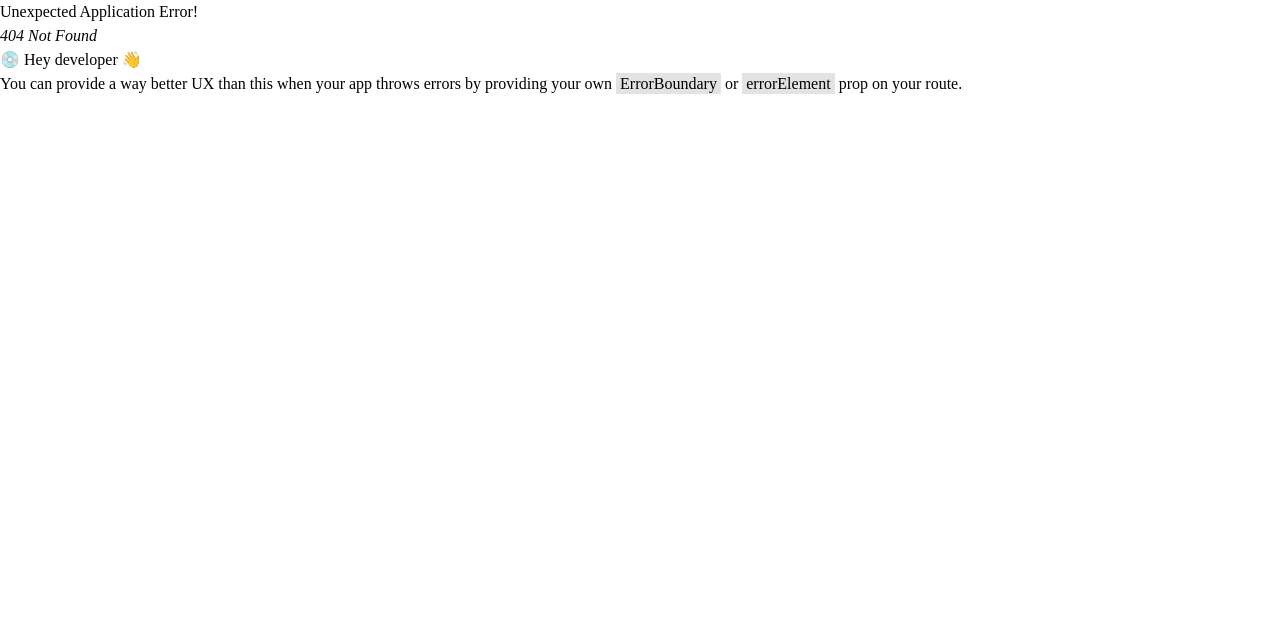
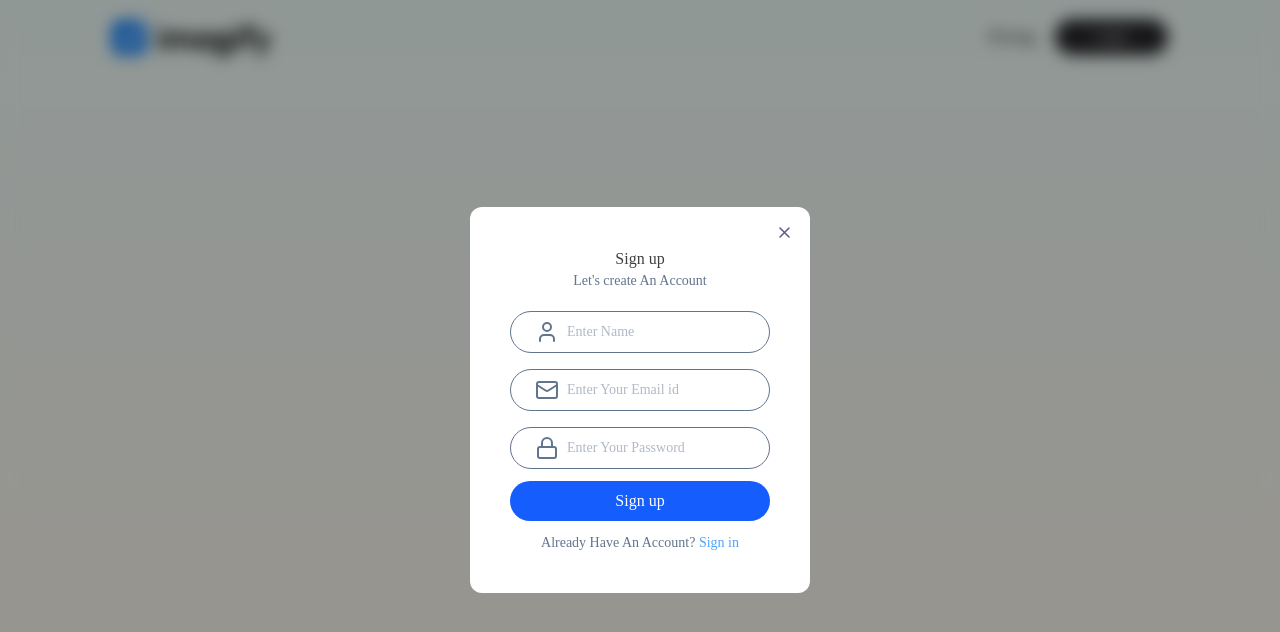
Before and after one commit to SouvikBuilds/text-to-image-generator-frontend, a React (Vite) app: page /signup in a window 1280 px wide. Before the commit this address had no page. Shown: the top 632 px of the page. Built offline with nearby package versions, Linux system fonts and the light colour scheme.

Commit message:
Login and signup components created

```diff
--- a/src/App.jsx
+++ b/src/App.jsx
@@ -2,15 +2,15 @@ import React from "react";
 import { Outlet } from "react-router-dom";
 import Navbar from "./components/Navbar.jsx";
 import Footer from "./components/Footer.jsx";
+import Login from "./components/Login.jsx";
+import Signup from "./components/Signup.jsx";
 const App = () => {
   return (
     <div
       className="px-4 sm:px-10 md:px-14 lg:px-28 min-h-screen bg-gradient-to-b from-teal-50 to-orange-50
 "
     >
-      <Navbar />
       <Outlet />
-      <Footer />
     </div>
   );
 };
--- /dev/null
+++ b/src/components/Login.jsx
@@ -0,0 +1,85 @@
+import React from "react";
+import { assets } from "../assets/assets/assets.js";
+import { MailIcon, LockIcon } from "lucide-react";
+import { useNavigate } from "react-router-dom";
+import Navbar from "../components/Navbar.jsx";
+const Login = () => {
+  const navigate = useNavigate();
+  return (
+    <>
+      <Navbar />
+      <div className="absolute left-0 top-0 right-0 bottom-0 z-10 backdrop-blur-sm bg-black/30 flex justify-center items-center">
+        <form
+          action=""
+          className="relative bg-white p-10 rounded-xl text-slate-500"
+        >
+          <h1 className="text-center text-neutral-700 font-medium">Sign in</h1>
+          <p className="text-sm">Welcome back! please sign in to continue</p>
+
+          {/* <div className=" border px-6 py-2 flex items-center gap-2 rounded-full mt-5">
+          <User className="text-slate-500" />
+          <input
+            type="text"
+            name=""
+            id=""
+            required
+            placeholder="Enter Name"
+            className="outline-none text-sm"
+          />
+        </div> */}
+          <div className=" border px-6 py-2 flex items-center gap-2 rounded-full mt-4">
+            <MailIcon className="text-slate-500" />
+            <input
+              type="email"
+              name=""
+              id=""
+              required
+              placeholder="Enter Your Email id"
+              className="outline-none text-sm"
+            />
+          </div>
+          <div className=" border px-6 py-2 flex items-center gap-2 rounded-full mt-4">
+            <LockIcon className="text-slate-500" />
+            <input
+              type="password"
+              name=""
+              id=""
+              required
+              placeholder="Enter Your Password"
+              className="outline-none text-sm"
+            />
+          </div>
+
+          <p className="text-sm text-blue-600 my-4 cursor-pointer">
+            Forgot Password?
+          </p>
+
+          <button
+            type="button"
+            className="bg-blue-600 w-full text-white py-2 rounded-full cursor-pointer"
+          >
+            Sign in
+          </button>
+          <p className="text-sm text-slate-500 text-center mt-3">
+            Don't Have an account?{" "}
+            <span
+              className=" text-blue-400 cursor-pointer"
+              onClick={() => navigate("/signup")}
+            >
+              Sign Up
+            </span>
+          </p>
+
+          <img
+            src={assets.cross_icon}
+            alt=""
+            className="absolute top-5 right-5 cursor-pointer"
+            onClick={() => navigate(window.history.back())}
+          />
+        </form>
+      </div>
+    </>
+  );
+};
+
+export default Login;
--- a/src/components/Navbar.jsx
+++ b/src/components/Navbar.jsx
@@ -57,6 +57,7 @@ const Navbar = () => {
             <button
               type="button"
               className="bg-zinc-800 text-white px-7 py-2 sm:px-10 text-sm rounded-full cursor-pointer duration-200 active:bg-zinc-600 transition-all transform ease-in-out"
+              onClick={() => navigate("/login")}
             >
               Login
             </button>
--- /dev/null
+++ b/src/components/Signup.jsx
@@ -0,0 +1,81 @@
+import React from "react";
+import { assets } from "../assets/assets/assets.js";
+import { User, MailIcon, LockIcon } from "lucide-react";
+import { useNavigate } from "react-router-dom";
+import Navbar from "../components/Navbar.jsx";
+const Signup = () => {
+  const navigate = useNavigate();
+  return (
+    <>
+      <Navbar />
+      <div className="left-0 top-0 right-0 bottom-0 min-h-[80vh] backdrop-blur-sm bg-black/40 absolute flex justify-center items-center">
+        <form
+          action=""
+          className="relative bg-white p-10 rounded-xl text-slate-500"
+        >
+          <h1 className="text-center text-neutral-700 font-medium">Sign up</h1>
+          <p className="text-sm text-center">Let's create An Account</p>
+
+          <div className=" border px-6 py-2 flex items-center gap-2 rounded-full mt-5">
+            <User className="text-slate-500" />
+            <input
+              type="text"
+              name=""
+              id=""
+              required
+              placeholder="Enter Name"
+              className="outline-none text-sm"
+            />
+          </div>
+          <div className=" border px-6 py-2 flex items-center gap-2 rounded-full mt-4">
+            <MailIcon className="text-slate-500" />
+            <input
+              type="email"
+              name=""
+              id=""
+              required
+              placeholder="Enter Your Email id"
+              className="outline-none text-sm"
+            />
+          </div>
+          <div className=" border px-6 py-2 flex items-center gap-2 rounded-full mt-4">
+            <LockIcon className="text-slate-500" />
+            <input
+              type="password"
+              name=""
+              id=""
+              required
+              placeholder="Enter Your Password"
+              className="outline-none text-sm"
+            />
+          </div>
+
+          <button
+            type="button"
+            className="bg-blue-600 w-full text-white py-2 rounded-full cursor-pointer mt-3"
+          >
+            Sign up
+          </button>
+          <p className="text-sm text-slate-500 text-center mt-3">
+            Already Have An Account?{" "}
+            <span
+              className=" text-blue-400 cursor-pointer"
+              onClick={() => navigate("/login")}
+            >
+              Sign in
+            </span>
+          </p>
+
+          <img
+            src={assets.cross_icon}
+            alt=""
+            className="absolute top-5 right-5 cursor-pointer"
+            onClick={() => navigate(window.history.back())}
+          />
+        </form>
+      </div>
+    </>
+  );
+};
+
+export default Signup;
--- a/src/pages/BuyCredit.jsx
+++ b/src/pages/BuyCredit.jsx
@@ -1,10 +1,14 @@
 import React, { useContext } from "react";
 import { assets, plans } from "../assets/assets/assets.js";
 import { AppContext } from "../context/AppContext.jsx";
+import Navbar from "../components/Navbar.jsx";
+import Footer from "../components/Footer.jsx";
 
 const BuyCredit = () => {
   const { user } = useContext(AppContext);
   return (
+    <>
+      <Navbar />
       <div className="min-h-[80vh] text-center pt-14 mb-10">
         <button
           type="button"
@@ -40,6 +44,8 @@ const BuyCredit = () => {
           ))}
         </div>
       </div>
+      <Footer />
+    </>
   );
 };
 
--- a/src/pages/Home.jsx
+++ b/src/pages/Home.jsx
@@ -4,9 +4,13 @@ import Steps from "../components/Steps.jsx";
 import Description from "../components/Description.jsx";
 import TestimonialsSection from "../components/TestimonialsSection.jsx";
 import GenerateBtn from "../components/GenerateBtn.jsx";
+import Navbar from "../components/Navbar.jsx";
+import Footer from "../components/Footer.jsx";
 
 const Home = () => {
   return (
+    <>
+      <Navbar />
       <div>
         <Header />
         <Steps />
@@ -14,6 +18,8 @@ const Home = () => {
         <TestimonialsSection />
         <GenerateBtn />
       </div>
+      <Footer />
+    </>
   );
 };
 
--- a/src/pages/Result.jsx
+++ b/src/pages/Result.jsx
@@ -1,5 +1,7 @@
 import React, { useState } from "react";
 import { assets } from "../assets/assets/assets.js";
+import Navbar from "../components/Navbar.jsx";
+import Footer from "../components/Footer.jsx";
 
 const Result = () => {
   const [image, setImage] = useState(assets.sample_img_1);
@@ -9,6 +11,8 @@ const Result = () => {
 
   const onSubmitHandler = async (e) => {};
   return (
+    <>
+      <Navbar />
       <form
         className="flex flex-col min-h-[90vh] justify-center items-center"
         onSubmit={onSubmitHandler}
@@ -64,6 +68,8 @@ const Result = () => {
           </div>
         )}
       </form>
+      <Footer />
+    </>
   );
 };
 
```
Also changed, not shown: src/main.jsx (+10 -0 lines). Lines whose indentation alone changed are shown as unchanged.
